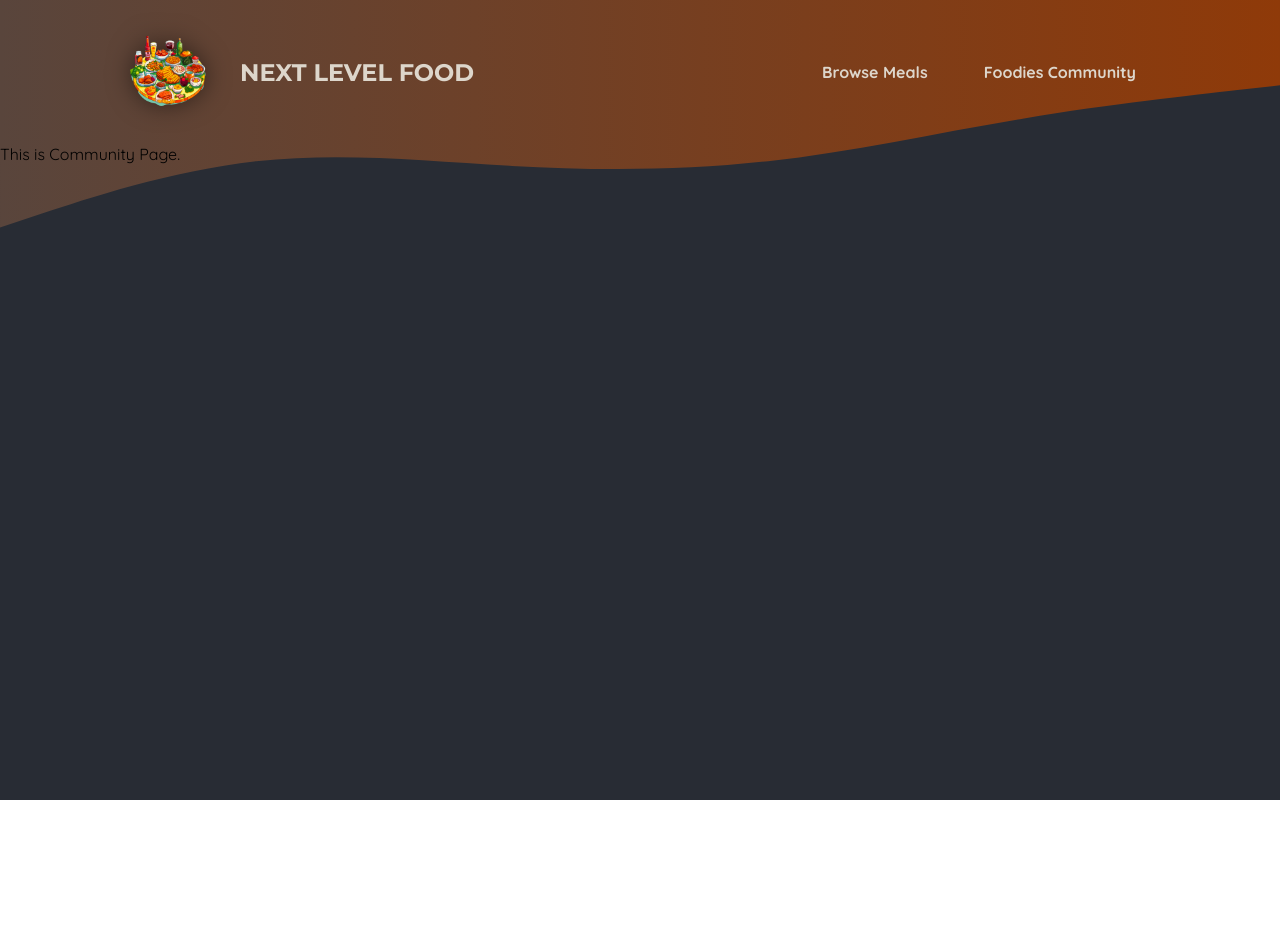
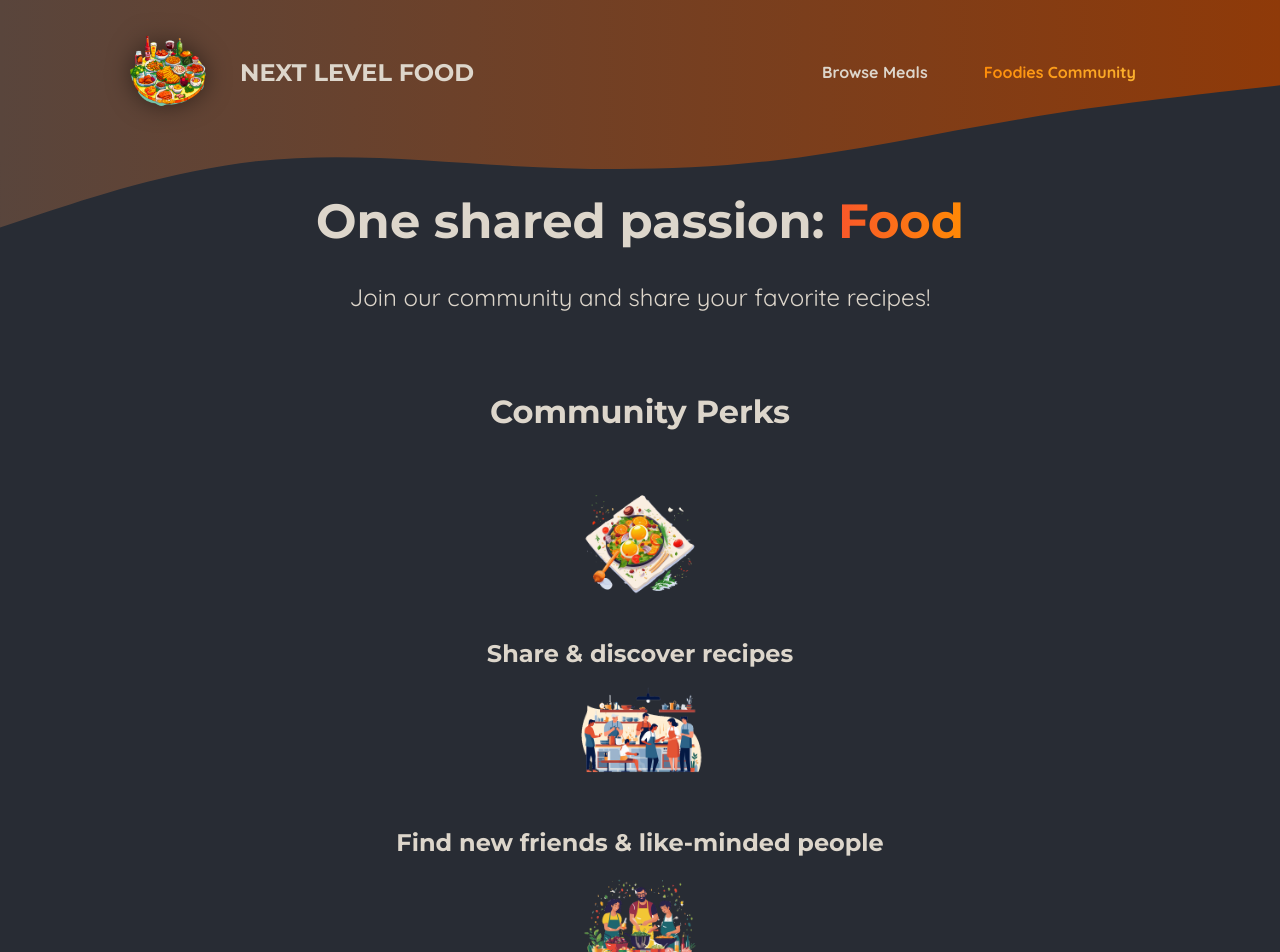
Before and after one commit to HyerimKimm/udemy-next-practice, a Next.js app: page /community in a window 1280 px wide. Shown: the top 952 px of the page. Before the commit the page ends 800 px from the top, so only its background shows below. Built offline with nearby package versions, Linux system fonts and the light colour scheme.

Commit message:
Feat: main header ㅇㅔ서 usePathname Hook을 이용해서 선택 시 UI 효과 설정

```diff
--- a/app/community/page.js
+++ b/app/community/page.js
@@ -1,3 +1,40 @@
+import Image from "next/image";
+
+import mealIcon from "@/assets/icons/meal.png";
+import communityIcon from "@/assets/icons/community.png";
+import eventsIcon from "@/assets/icons/events.png";
+import classes from "./page.module.css";
+
 export default function CommunityPage() {
-  return <main>This is Community Page.</main>;
+  return (
+    <>
+      <header className={classes.header}>
+        <h1>
+          One shared passion: <span className={classes.highlight}>Food</span>
+        </h1>
+        <p>Join our community and share your favorite recipes!</p>
+      </header>
+      <main className={classes.main}>
+        <h2>Community Perks</h2>
+
+        <ul className={classes.perks}>
+          <li>
+            <Image src={mealIcon} alt="A delicious meal" />
+            <p>Share & discover recipes</p>
+          </li>
+          <li>
+            <Image src={communityIcon} alt="A crowd of people, cooking" />
+            <p>Find new friends & like-minded people</p>
+          </li>
+          <li>
+            <Image
+              src={eventsIcon}
+              alt="A crowd of people at a cooking event"
+            />
+            <p>Participate in exclusive events</p>
+          </li>
+        </ul>
+      </main>
+    </>
+  );
 }
--- /dev/null
+++ b/app/community/page.module.css
@@ -0,0 +1,61 @@
+.header {
+  gap: 3rem;
+  margin: 3rem auto 5rem auto;
+  width: 90%;
+  max-width: 75rem;
+  color: #ddd6cb;
+  font-size: 1.5rem;
+  text-align: center;
+}
+
+.header h1 {
+  font-family: "Montserrat", sans-serif;
+}
+
+.highlight {
+  background: linear-gradient(90deg, #f9572a, #ff8a05);
+  background-clip: text;
+  -webkit-background-clip: text;
+  -webkit-text-fill-color: transparent;
+}
+
+.main {
+  width: 90%;
+  max-width: 40rem;
+  margin: 0 auto;
+  text-align: center;
+}
+
+.main h2 {
+  font-family: "Montserrat", sans-serif;
+  font-size: 2rem;
+  margin-bottom: 3rem;
+  color: #ddd6cb;
+}
+
+.perks {
+  list-style: none;
+  margin: 3rem 0;
+  padding: 0;
+}
+
+.perks li {
+  display: flex;
+  flex-direction: column;
+  align-items: center;
+  gap: 2rem;
+}
+
+.perks img {
+  width: 8rem;
+  height: 8rem;
+  object-fit: contain;
+}
+
+.perks p {
+  font-family: "Montserrat", sans-serif;
+  font-size: 1.5rem;
+  font-weight: bold;
+  margin: 0;
+  color: #ddd6cb;
+}
--- a/components/main-header/main-header.js
+++ b/components/main-header/main-header.js
@@ -1,10 +1,19 @@
+"use client";
 import Link from "next/link";
 import logoImg from "@/assets/logo.png";
 import classes from "./main-header.module.css";
 import Image from "next/image";
 import MainHeaderBackground from "./main-header-background";
+import { usePathname } from "next/navigation";
+import { useEffect } from "react";
 
 export default function MainHeader() {
+  const path = usePathname();
+
+  useEffect(() => {
+    console.log(path);
+  }, [path]);
+
   return (
     <>
       <MainHeaderBackground />
@@ -17,10 +26,24 @@
         <nav className={classes.nav}>
           <ul>
             <li>
-              <Link href={`/meals`}>Browse Meals</Link>
+              <Link
+                href={`/meals`}
+                className={
+                  path.startsWith("/meals") ? classes.active : undefined
+                }
+              >
+                Browse Meals
+              </Link>
             </li>
             <li>
-              <Link href={`/community`}>Foodies Community</Link>
+              <Link
+                href={`/community`}
+                className={
+                  path.startsWith("/community") ? classes.active : undefined
+                }
+              >
+                Foodies Community
+              </Link>
             </li>
           </ul>
         </nav>
```
